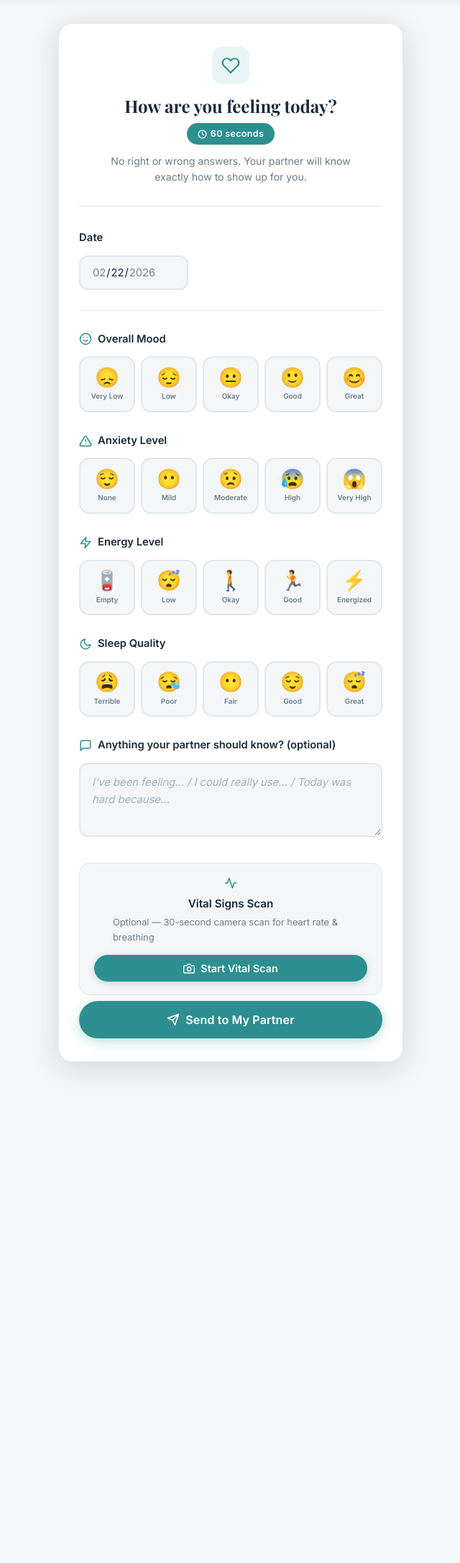
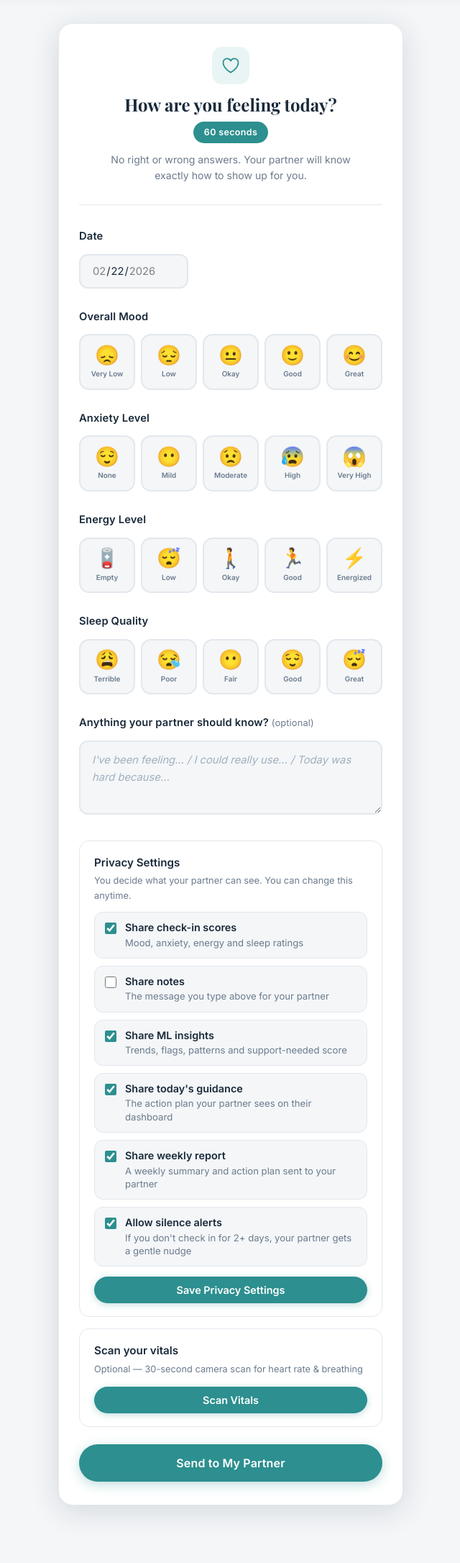
Before and after one commit to Antarathapliyal31/beside-her, a Flask app: page /mom in a window 1280 px wide. Shown: the part 64-2236 px from the top of the page at 72% size, without its empty margins (319-959 px from the left). Before the commit the page ends 1554 px from the top, so only its background shows below. Run offline with Flask 3, Linux system fonts and the light colour scheme; some libraries are stand-ins or nearby versions; some web fonts are replaced.

Commit message:
update checkin page to teal theme, restore privacy settings

```diff
--- a/templates/mom_checkin.html
+++ b/templates/mom_checkin.html
@@ -3,90 +3,114 @@
 <head>
   <meta charset="UTF-8"/>
   <meta name="viewport" content="width=device-width, initial-scale=1.0"/>
-  <title>Beside Her — Check In</title>
+  <title>Beside Her – Check In</title>
   <link rel="stylesheet" href="/static/css/style.css"/>
   <script type="module" src="https://cdn.jsdelivr.net/npm/vitallens/dist/vitallens.browser.js"></script>
   <style>
-    .checkin-header-icon {
+    .vitals-section {
+      background: var(--white);
+      border-radius: 14px;
+      padding: 18px 20px;
+      margin: 16px 0;
+      border: 1px solid var(--border);
+    }
+    .vitals-header { display: flex; flex-direction: column; gap: 3px; margin-bottom: 14px; }
+    .vitals-header span:first-child { font-weight: 600; color: var(--navy); font-size: 0.95rem; }
+    .vitals-sub { font-size: 0.8rem; color: var(--muted); }
+
+    .scan-btn {
+      background: var(--teal);
+      color: #fff;
+      border: none;
+      border-radius: 100px;
+      padding: 10px 20px;
+      font-size: 0.9rem;
+      cursor: pointer;
+      width: 100%;
+      font-family: 'Inter', sans-serif;
+      font-weight: 600;
+      transition: all 0.2s;
+      box-shadow: 0 2px 10px rgba(45,143,143,0.3);
+    }
+    .scan-btn:hover { background: var(--teal2); transform: translateY(-1px); }
+    .scan-btn:disabled { background: var(--border); cursor: not-allowed; transform: none; box-shadow: none; }
+
+    .vitals-result { display: flex; gap: 10px; flex-wrap: wrap; margin-bottom: 12px; }
+    .vital-pill {
+      background: rgba(45,143,143,0.08);
+      border: 1px solid rgba(45,143,143,0.25);
+      border-radius: 20px;
+      padding: 6px 14px;
+      font-size: 0.85rem;
+      color: var(--teal);
+      font-weight: 500;
+    }
+    #scanner-container { margin-top: 14px; }
+
+    /* Privacy */
+    .privacy-section {
+      background: var(--white);
+      border-radius: 14px;
+      padding: 18px 20px;
+      margin: 16px 0;
+      border: 1px solid var(--border);
+    }
+    .privacy-header { display: flex; flex-direction: column; gap: 3px; margin-bottom: 12px; }
+    .privacy-header span:first-child { font-weight: 600; color: var(--navy); font-size: 0.95rem; }
+    .privacy-sub { font-size: 0.8rem; color: var(--muted); }
+
+    .privacy-list { display: grid; gap: 10px; margin-top: 10px; margin-bottom: 14px; }
+
+    .privacy-item {
+      display: flex;
+      align-items: flex-start;
+      gap: 12px;
+      padding: 12px 14px;
+      border-radius: 12px;
+      border: 1px solid var(--border);
+      background: var(--bg);
+      cursor: pointer;
+      transition: border-color 0.2s, background 0.2s;
+    }
+    .privacy-item:hover { border-color: var(--teal); background: rgba(45,143,143,0.04); }
+
+    .privacy-item input[type="checkbox"] {
+      width: 16px; height: 16px;
+      margin-top: 2px;
+      accent-color: var(--teal);
+      flex-shrink: 0;
+    }
+    .privacy-item .title { font-weight: 600; font-size: 0.9rem; color: var(--navy); line-height: 1.2; }
+    .privacy-item .desc  { font-size: 0.82rem; color: var(--muted); margin-top: 3px; line-height: 1.4; }
+
+    .privacy-actions { display: flex; gap: 12px; align-items: center; }
+
+    .privacy-save-btn {
+      background: var(--teal);
+      color: #fff;
+      border: none;
+      border-radius: 100px;
+      padding: 10px 20px;
+      font-size: 0.9rem;
+      font-weight: 600;
+      cursor: pointer;
+      font-family: 'Inter', sans-serif;
+      flex: 1;
+      transition: all 0.2s;
+      box-shadow: 0 2px 10px rgba(45,143,143,0.3);
+    }
+    .privacy-save-btn:hover { background: var(--teal2); transform: translateY(-1px); }
+
+    .privacy-saved { font-size: 0.85rem; color: var(--teal); font-weight: 600; display: none; white-space: nowrap; }
+
+    .checkin-icon-wrap {
       width: 52px; height: 52px;
       background: rgba(45,143,143,0.1);
       border-radius: 14px;
       display: flex; align-items: center; justify-content: center;
-      margin: 0 auto 1rem;
+      margin: 0 auto 14px;
     }
-    .checkin-header-icon svg { width: 26px; height: 26px; stroke: var(--teal); }
-
-    .time-badge {
-      display: inline-flex; align-items: center; gap: 5px;
-      background: var(--teal); color: white;
-      font-size: 0.78rem; font-weight: 600;
-      padding: 0.3rem 0.9rem; border-radius: 20px;
-      margin-bottom: 0.75rem; letter-spacing: 0.03em;
-    }
-    .time-badge svg { width: 13px; height: 13px; stroke: white; }
-
-    .scale-header {
-      display: flex; align-items: center; gap: 8px;
-      margin-bottom: 0.75rem;
-    }
-    .scale-header svg   { width: 18px; height: 18px; stroke: var(--teal); flex-shrink: 0; }
-    .scale-header span  { font-weight: 600; font-size: 0.92rem; color: var(--navy); }
-
-    .form-divider { height: 1px; background: var(--border); margin: 0.25rem 0 1.75rem; }
-
-    .vitals-section {
-      background: var(--bg); border-radius: 14px;
-      padding: 18px 20px; margin: 8px 0;
-      border: 1px solid var(--border);
-    }
-    .vitals-header { display: flex; align-items: center; gap: 8px; margin-bottom: 4px; }
-    .vitals-header svg { width: 18px; height: 18px; stroke: var(--teal); }
-    .vitals-title { font-weight: 600; color: var(--navy); font-size: 0.95rem; }
-    .vitals-sub   { font-size: 0.8rem; color: var(--muted); margin-bottom: 14px; margin-left: 26px; }
-
-    .vitals-result { display: flex; gap: 10px; flex-wrap: wrap; margin-bottom: 12px; }
-    .vital-pill {
-      display: flex; align-items: center; gap: 5px;
-      background: rgba(45,143,143,0.08); border: 1px solid rgba(45,143,143,0.25);
-      border-radius: 20px; padding: 6px 14px;
-      font-size: 0.84rem; color: var(--teal); font-weight: 500;
-    }
-    .vital-pill svg { width: 13px; height: 13px; stroke: var(--teal); flex-shrink: 0; }
-
-    .scan-btn {
-      background: var(--teal); color: #fff; border: none;
-      border-radius: 100px; padding: 10px 20px;
-      font-size: 0.9rem; cursor: pointer; width: 100%;
-      font-family: 'Inter', sans-serif; font-weight: 600;
-      transition: all 0.2s; box-shadow: 0 2px 10px rgba(45,143,143,0.3);
-      display: flex; align-items: center; justify-content: center; gap: 8px;
-    }
-    .scan-btn svg { width: 16px; height: 16px; stroke: white; }
-    .scan-btn:hover { background: var(--teal2); transform: translateY(-1px); box-shadow: 0 5px 16px rgba(45,143,143,0.4); }
-    .scan-btn:disabled { background: var(--border); cursor: not-allowed; transform: none; box-shadow: none; color: var(--muted); }
-
-    #scanner-container { margin-top: 14px; }
-
-    .submit-btn {
-      width: 100%; padding: 1rem;
-      background: var(--teal); color: white;
-      border: none; border-radius: 100px;
-      font-size: 1rem; font-weight: 600;
-      font-family: 'Inter', sans-serif; cursor: pointer;
-      transition: all 0.25s; box-shadow: 0 4px 16px rgba(45,143,143,0.3);
-      margin-top: 0.5rem;
-      display: flex; align-items: center; justify-content: center; gap: 8px;
-    }
-    .submit-btn svg { width: 18px; height: 18px; stroke: white; }
-    .submit-btn:hover { background: var(--teal2); transform: translateY(-2px); box-shadow: 0 8px 24px rgba(45,143,143,0.4); }
-
-    .success-icon-box {
-      width: 64px; height: 64px;
-      background: rgba(45,143,143,0.1); border-radius: 18px;
-      display: flex; align-items: center; justify-content: center;
-      margin: 0 auto 1.25rem;
-    }
-    .success-icon-box svg { width: 32px; height: 32px; stroke: var(--teal); }
+    .checkin-icon-wrap svg { width: 28px; height: 28px; color: var(--teal); stroke: var(--teal); }
   </style>
 </head>
 <body>
@@ -103,24 +127,15 @@
 <div class="page">
   <div class="checkin-card">
 
-    <!-- Header -->
     <div class="checkin-header">
-      <div class="checkin-header-icon">
-        <svg viewBox="0 0 24 24" fill="none" stroke-width="2" stroke-linecap="round" stroke-linejoin="round">
-          <path d="M20.84 4.61a5.5 5.5 0 0 0-7.78 0L12 5.67l-1.06-1.06a5.5 5.5 0 0 0-7.78 7.78l1.06 1.06L12 21.23l7.78-7.78 1.06-1.06a5.5 5.5 0 0 0 0-7.78z"/>
+      <div class="checkin-icon-wrap">
+        <svg xmlns="http://www.w3.org/2000/svg" fill="none" viewBox="0 0 24 24" stroke-width="1.5" stroke="currentColor">
+          <path stroke-linecap="round" stroke-linejoin="round" d="M21 8.25c0-2.485-2.099-4.5-4.688-4.5-1.935 0-3.597 1.126-4.312 2.733-.715-1.607-2.377-2.733-4.313-2.733C5.1 3.75 3 5.765 3 8.25c0 7.22 9 12 9 12s9-4.78 9-12Z"/>
         </svg>
       </div>
       <h2>How are you feeling today?</h2>
-      <div class="time-badge">
-        <svg viewBox="0 0 24 24" fill="none" stroke-width="2.5" stroke-linecap="round" stroke-linejoin="round">
-          <circle cx="12" cy="12" r="10"/><polyline points="12 6 12 12 16 14"/>
-        </svg>
-        60 seconds
-      </div>
-      <p class="checkin-sub">
-        No right or wrong answers.
-        Your partner will know exactly how to show up for you.
-      </p>
+      <div class="time-badge">60 seconds</div>
+      <p class="checkin-sub">No right or wrong answers. Your partner will know exactly how to show up for you.</p>
     </div>
 
     <form id="checkin-form">
@@ -130,16 +145,8 @@
         <input type="date" id="date" readonly/>
       </div>
 
-      <div class="form-divider"></div>
-
-      <!-- Mood -->
       <div class="form-group">
-        <div class="scale-header">
-          <svg viewBox="0 0 24 24" fill="none" stroke-width="2" stroke-linecap="round" stroke-linejoin="round">
-            <circle cx="12" cy="12" r="10"/><path d="M8 14s1.5 2 4 2 4-2 4-2"/><line x1="9" y1="9" x2="9.01" y2="9"/><line x1="15" y1="9" x2="15.01" y2="9"/>
-          </svg>
-          <span>Overall Mood</span>
-        </div>
+        <label>Overall Mood</label>
         <div class="emoji-scale" data-field="mood">
           <button type="button" class="e-btn" data-val="1"><span class="em">😞</span><span class="lbl">Very Low</span></button>
           <button type="button" class="e-btn" data-val="2"><span class="em">😔</span><span class="lbl">Low</span></button>
@@ -149,14 +156,8 @@
         </div>
       </div>
 
-      <!-- Anxiety -->
       <div class="form-group">
-        <div class="scale-header">
-          <svg viewBox="0 0 24 24" fill="none" stroke-width="2" stroke-linecap="round" stroke-linejoin="round">
-            <path d="M10.29 3.86L1.82 18a2 2 0 0 0 1.71 3h16.94a2 2 0 0 0 1.71-3L13.71 3.86a2 2 0 0 0-3.42 0z"/><line x1="12" y1="9" x2="12" y2="13"/><line x1="12" y1="17" x2="12.01" y2="17"/>
-          </svg>
-          <span>Anxiety Level</span>
-        </div>
+        <label>Anxiety Level</label>
         <div class="emoji-scale" data-field="anxiety">
           <button type="button" class="e-btn" data-val="1"><span class="em">😌</span><span class="lbl">None</span></button>
           <button type="button" class="e-btn" data-val="2"><span class="em">😶</span><span class="lbl">Mild</span></button>
@@ -166,14 +167,8 @@
         </div>
       </div>
 
-      <!-- Energy -->
       <div class="form-group">
-        <div class="scale-header">
-          <svg viewBox="0 0 24 24" fill="none" stroke-width="2" stroke-linecap="round" stroke-linejoin="round">
-            <polygon points="13 2 3 14 12 14 11 22 21 10 12 10 13 2"/>
-          </svg>
-          <span>Energy Level</span>
-        </div>
+        <label>Energy Level</label>
         <div class="emoji-scale" data-field="energy">
           <button type="button" class="e-btn" data-val="1"><span class="em">🪫</span><span class="lbl">Empty</span></button>
           <button type="button" class="e-btn" data-val="2"><span class="em">😴</span><span class="lbl">Low</span></button>
@@ -183,14 +178,8 @@
         </div>
       </div>
 
-      <!-- Sleep -->
       <div class="form-group">
-        <div class="scale-header">
-          <svg viewBox="0 0 24 24" fill="none" stroke-width="2" stroke-linecap="round" stroke-linejoin="round">
-            <path d="M21 12.79A9 9 0 1 1 11.21 3 7 7 0 0 0 21 12.79z"/>
-          </svg>
-          <span>Sleep Quality</span>
-        </div>
+        <label>Sleep Quality</label>
         <div class="emoji-scale" data-field="sleep_quality">
           <button type="button" class="e-btn" data-val="1"><span class="em">😩</span><span class="lbl">Terrible</span></button>
           <button type="button" class="e-btn" data-val="2"><span class="em">😪</span><span class="lbl">Poor</span></button>
@@ -200,77 +189,97 @@
         </div>
       </div>
 
-      <!-- Notes -->
       <div class="form-group">
-        <div class="scale-header">
-          <svg viewBox="0 0 24 24" fill="none" stroke-width="2" stroke-linecap="round" stroke-linejoin="round">
-            <path d="M21 15a2 2 0 0 1-2 2H7l-4 4V5a2 2 0 0 1 2-2h14a2 2 0 0 1 2 2z"/>
-          </svg>
-          <span>Anything your partner should know? <span class="optional">(optional)</span></span>
-        </div>
+        <label>Anything your partner should know? <span class="optional">(optional)</span></label>
         <textarea id="notes" rows="3" placeholder="I've been feeling… / I could really use… / Today was hard because…"></textarea>
       </div>
 
-      <!-- VitalLens -->
+      <!-- Privacy Settings -->
+      <div class="privacy-section">
+        <div class="privacy-header">
+          <span>Privacy Settings</span>
+          <span class="privacy-sub">You decide what your partner can see. You can change this anytime.</span>
+        </div>
+        <div class="privacy-list">
+          <label class="privacy-item">
+            <input type="checkbox" id="pv_scores">
+            <div>
+              <div class="title">Share check-in scores</div>
+              <div class="desc">Mood, anxiety, energy and sleep ratings</div>
+            </div>
+          </label>
+          <label class="privacy-item">
+            <input type="checkbox" id="pv_notes">
+            <div>
+              <div class="title">Share notes</div>
+              <div class="desc">The message you type above for your partner</div>
+            </div>
+          </label>
+          <label class="privacy-item">
+            <input type="checkbox" id="pv_ml">
+            <div>
+              <div class="title">Share ML insights</div>
+              <div class="desc">Trends, flags, patterns and support-needed score</div>
+            </div>
+          </label>
+          <label class="privacy-item">
+            <input type="checkbox" id="pv_playbook">
+            <div>
+              <div class="title">Share today's guidance</div>
+              <div class="desc">The action plan your partner sees on their dashboard</div>
+            </div>
+          </label>
+          <label class="privacy-item">
+            <input type="checkbox" id="pv_weekly">
+            <div>
+              <div class="title">Share weekly report</div>
+              <div class="desc">A weekly summary and action plan sent to your partner</div>
+            </div>
+          </label>
+          <label class="privacy-item">
+            <input type="checkbox" id="pv_silence">
+            <div>
+              <div class="title">Allow silence alerts</div>
+              <div class="desc">If you don't check in for 2+ days, your partner gets a gentle nudge</div>
+            </div>
+          </label>
+        </div>
+        <div class="privacy-actions">
+          <button type="button" class="privacy-save-btn" id="savePrivacyBtn">Save Privacy Settings</button>
+          <span class="privacy-saved" id="privacySavedMsg">Saved ✓</span>
+        </div>
+      </div>
+
+      <!-- VitalLens Scanner -->
       <div class="vitals-section">
         <div class="vitals-header">
-          <svg viewBox="0 0 24 24" fill="none" stroke-width="2" stroke-linecap="round" stroke-linejoin="round">
-            <polyline points="22 12 18 12 15 21 9 3 6 12 2 12"/>
-          </svg>
-          <span class="vitals-title">Vital Signs Scan</span>
+          <span>Scan your vitals</span>
+          <span class="vitals-sub">Optional — 30-second camera scan for heart rate & breathing</span>
         </div>
-        <p class="vitals-sub">Optional — 30-second camera scan for heart rate &amp; breathing</p>
-
         <div id="vitals-result" class="vitals-result hidden">
-          <div class="vital-pill" id="hr-pill">
-            <svg viewBox="0 0 24 24" fill="none" stroke-width="2" stroke-linecap="round" stroke-linejoin="round"><path d="M20.84 4.61a5.5 5.5 0 0 0-7.78 0L12 5.67l-1.06-1.06a5.5 5.5 0 0 0-7.78 7.78l1.06 1.06L12 21.23l7.78-7.78 1.06-1.06a5.5 5.5 0 0 0 0-7.78z"/></svg>
-            HR: —
-          </div>
-          <div class="vital-pill" id="rr-pill">
-            <svg viewBox="0 0 24 24" fill="none" stroke-width="2" stroke-linecap="round" stroke-linejoin="round"><path d="M12 22s8-4 8-10V5l-8-3-8 3v7c0 6 8 10 8 10z"/></svg>
-            Breathing: —
-          </div>
-          <div class="vital-pill" id="hrv-pill">
-            <svg viewBox="0 0 24 24" fill="none" stroke-width="2" stroke-linecap="round" stroke-linejoin="round"><polyline points="22 12 18 12 15 21 9 3 6 12 2 12"/></svg>
-            HRV: —
-          </div>
+          <div class="vital-pill" id="hr-pill">HR: —</div>
+          <div class="vital-pill" id="rr-pill">Breathing: —</div>
+          <div class="vital-pill" id="hrv-pill">HRV: —</div>
         </div>
-
-        <button type="button" class="scan-btn" id="scan-btn" onclick="startScan()">
-          <svg viewBox="0 0 24 24" fill="none" stroke-width="2" stroke-linecap="round" stroke-linejoin="round">
-            <path d="M23 19a2 2 0 0 1-2 2H3a2 2 0 0 1-2-2V8a2 2 0 0 1 2-2h4l2-3h6l2 3h4a2 2 0 0 1 2 2z"/><circle cx="12" cy="13" r="4"/>
-          </svg>
-          Start Vital Scan
-        </button>
-
+        <button type="button" class="scan-btn" id="scan-btn" onclick="startScan()">Scan Vitals</button>
         <div id="scanner-container" class="hidden">
           <vitallens-vitals-scan
             id="vl-scanner"
             method="pos"
-            api-key="YOUR_VITALLENS_API_KEY"
-            proxy-url="https://beside-her-2.onrender.com/api/vitallens-proxy"
+            api-key="cBF3KKhUiK1fKJmYST6JW9v6sxFpkPpY5elywPcr"
             min-face-size="0.1"
             camera-facing="user"
           ></vitallens-vitals-scan>
         </div>
       </div>
 
-      <button type="submit" class="submit-btn">
-        <svg viewBox="0 0 24 24" fill="none" stroke-width="2" stroke-linecap="round" stroke-linejoin="round">
-          <line x1="22" y1="2" x2="11" y2="13"/><polygon points="22 2 15 22 11 13 2 9 22 2"/>
-        </svg>
-        Send to My Partner
-      </button>
+      <button type="submit" class="submit-btn">Send to My Partner</button>
 
     </form>
 
-    <!-- Success -->
+    <!-- Success screen -->
     <div id="success" class="success-msg hidden">
-      <div class="success-icon-box">
-        <svg viewBox="0 0 24 24" fill="none" stroke-width="2" stroke-linecap="round" stroke-linejoin="round">
-          <path d="M22 11.08V12a10 10 0 1 1-5.93-9.14"/><polyline points="22 4 12 14.01 9 11.01"/>
-        </svg>
-      </div>
+      <span class="success-icon">✓</span>
       <h3>Your partner knows</h3>
       <p>They'll see your check-in and get personalised guidance on how to show up for you today.</p>
       <button onclick="resetForm()" class="reset-btn">Log another day</button>
@@ -286,7 +295,6 @@
   document.getElementById("date").min   = today;
 
   const vals = { mood: null, anxiety: null, energy: null, sleep_quality: null };
-
   document.querySelectorAll('.emoji-scale').forEach(scale => {
     scale.querySelectorAll('.e-btn').forEach(btn => {
       btn.addEventListener('click', () => {
@@ -301,43 +309,70 @@
 
   function startScan() {
     document.getElementById('scanner-container').classList.remove('hidden');
-    const btn = document.getElementById('scan-btn');
-    btn.textContent = '⏳ Scanning… stay still';
-    btn.disabled = true;
-
+    document.getElementById('scan-btn').textContent = 'Scanning… stay still';
+    document.getElementById('scan-btn').disabled = true;
     const scanner = document.getElementById('vl-scanner');
-
     scanner.addEventListener('vitals', (e) => {
       const v = e.detail?.vital_signs || e.detail;
       if (!v) return;
-      const hr  = v.heart_rate?.value;
-      const rr  = v.respiratory_rate?.value;
-      const hrv = v.hrv_sdnn?.value;
+      const hr = v.heart_rate?.value, rr = v.respiratory_rate?.value, hrv = v.hrv_sdnn?.value;
       window.scannedVitals.heart_rate     = hr  ? Math.round(hr)  : null;
       window.scannedVitals.breathing_rate = rr  ? Math.round(rr)  : null;
       window.scannedVitals.hrv            = hrv ? Math.round(hrv) : null;
-      document.getElementById('hr-pill').childNodes[document.getElementById('hr-pill').childNodes.length - 1].textContent  = hr  ? ` HR: ${Math.round(hr)} bpm`        : ' HR: —';
-      document.getElementById('rr-pill').childNodes[document.getElementById('rr-pill').childNodes.length - 1].textContent  = rr  ? ` Breathing: ${Math.round(rr)} rpm`  : ' Breathing: —';
-      document.getElementById('hrv-pill').childNodes[document.getElementById('hrv-pill').childNodes.length - 1].textContent = hrv ? ` HRV: ${Math.round(hrv)} ms`        : ' HRV: —';
+      document.getElementById('hr-pill').textContent  = hr  ? `HR: ${Math.round(hr)} bpm`        : 'HR: —';
+      document.getElementById('rr-pill').textContent  = rr  ? `Breathing: ${Math.round(rr)} rpm`  : 'Breathing: —';
+      document.getElementById('hrv-pill').textContent = hrv ? `HRV: ${Math.round(hrv)} ms`        : 'HRV: —';
       document.getElementById('vitals-result').classList.remove('hidden');
       document.getElementById('scanner-container').classList.add('hidden');
-      btn.textContent = '✓ Vitals captured — scan again?';
-      btn.disabled = false;
+      document.getElementById('scan-btn').textContent = 'Vitals captured — rescan?';
+      document.getElementById('scan-btn').disabled = false;
     });
-
     scanner.addEventListener('error', () => {
       document.getElementById('scanner-container').classList.add('hidden');
-      btn.textContent = 'Scan failed — try again';
-      btn.disabled = false;
+      document.getElementById('scan-btn').textContent = 'Scan failed — try again';
+      document.getElementById('scan-btn').disabled = false;
     });
   }
 
+  async function loadPrivacy() {
+    try {
+      const res = await fetch('/api/privacy');
+      const data = await res.json();
+      const pv = (data && data.partner_view) ? data.partner_view : {};
+      document.getElementById("pv_scores").checked   = pv.checkin_scores  !== undefined ? !!pv.checkin_scores  : true;
+      document.getElementById("pv_notes").checked    = pv.notes           !== undefined ? !!pv.notes           : false;
+      document.getElementById("pv_ml").checked       = pv.ml_insights     !== undefined ? !!pv.ml_insights     : true;
+      document.getElementById("pv_playbook").checked = pv.playbook        !== undefined ? !!pv.playbook        : true;
+      document.getElementById("pv_weekly").checked   = pv.weekly          !== undefined ? !!pv.weekly          : true;
+      document.getElementById("pv_silence").checked  = pv.silence_alert   !== undefined ? !!pv.silence_alert   : true;
+    } catch (e) {}
+  }
+
+  async function savePrivacy() {
+    const partner_view = {
+      checkin_scores: document.getElementById("pv_scores").checked,
+      notes:          document.getElementById("pv_notes").checked,
+      ml_insights:    document.getElementById("pv_ml").checked,
+      playbook:       document.getElementById("pv_playbook").checked,
+      weekly:         document.getElementById("pv_weekly").checked,
+      silence_alert:  document.getElementById("pv_silence").checked
+    };
+    await fetch('/api/privacy', {
+      method: 'POST',
+      headers: { 'Content-Type': 'application/json' },
+      body: JSON.stringify({ partner_view })
+    });
+    const msg = document.getElementById('privacySavedMsg');
+    msg.style.display = 'inline';
+    setTimeout(() => msg.style.display = 'none', 1500);
+  }
+
+  document.getElementById("savePrivacyBtn").addEventListener("click", savePrivacy);
+  loadPrivacy();
+
   document.getElementById('checkin-form').addEventListener('submit', async e => {
     e.preventDefault();
-    if (Object.values(vals).some(v => v === null)) {
-      alert('Please answer all four questions before submitting.');
-      return;
-    }
+    if (Object.values(vals).some(v => v === null)) { alert('Please answer all four questions'); return; }
     await fetch('/api/checkin', {
       method: 'POST',
       headers: { 'Content-Type': 'application/json' },
@@ -366,10 +401,9 @@
     Object.keys(vals).forEach(k => vals[k] = null);
     window.scannedVitals = { heart_rate: null, hrv: null, breathing_rate: null };
     document.getElementById('vitals-result').classList.add('hidden');
-    document.getElementById('scan-btn').textContent = 'Start Vital Scan';
+    document.getElementById('scan-btn').textContent = 'Scan Vitals';
     document.getElementById('scan-btn').disabled = false;
   }
 </script>
-
 </body>
 </html>
```
